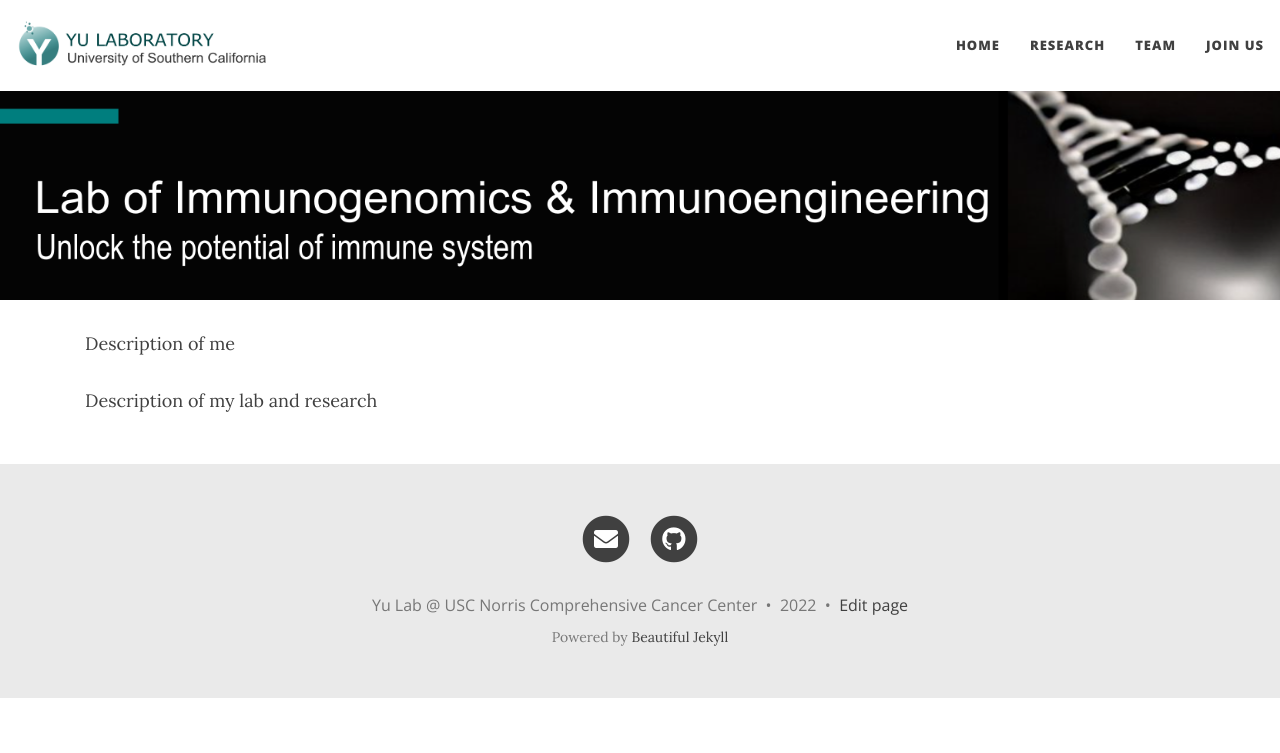
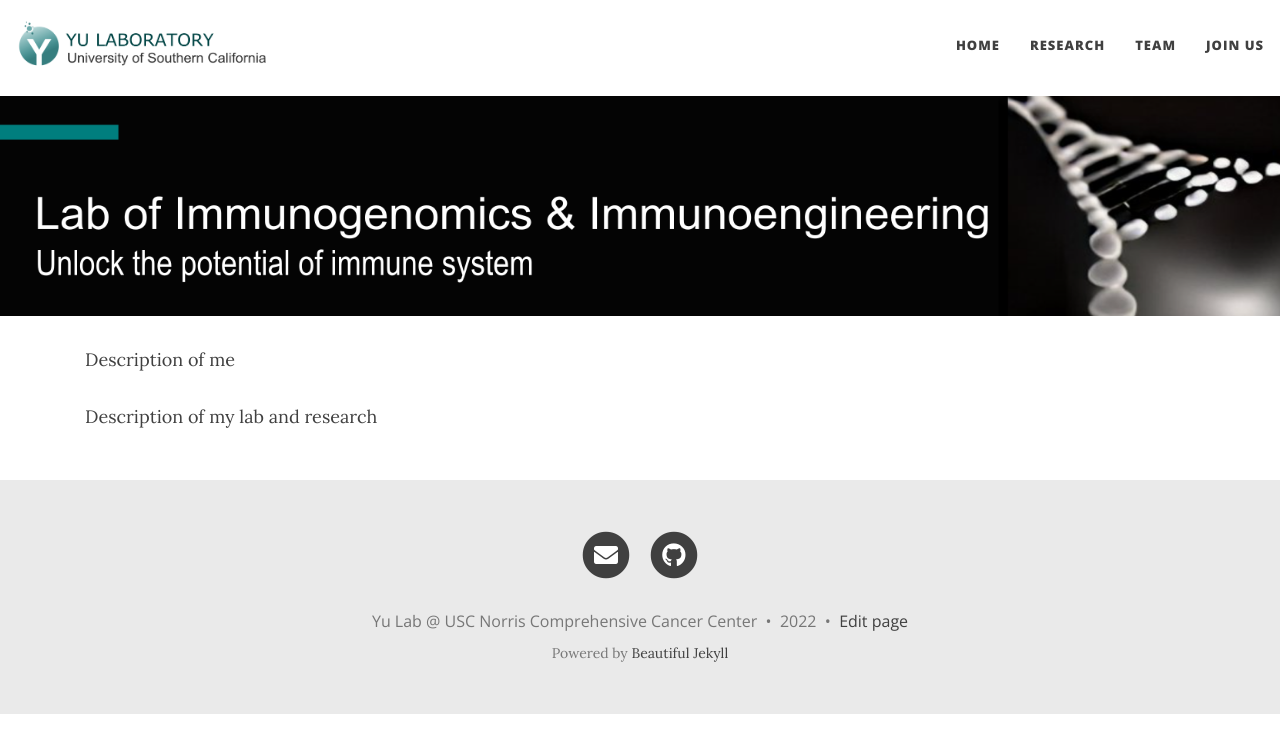
Before and after one commit to bingfeiyu-lab/bingfeiyu-lab.github.io, a Jekyll site: the page built from index.html, in a window 1280 px wide. Shown: the top 753 px of the page. Built offline with Jekyll 4.4.1, drawn with Linux system fonts in a browser that asks for light colours; nearby versions of some CDN libraries; the list of posts is cut into pages by our own code.

Commit message:
update navbar

```diff
--- a/assets/css/beautifuljekyll.css
+++ b/assets/css/beautifuljekyll.css
@@ -21,7 +21,7 @@ body {
   background-attachment: fixed;
   {% endif %}
   overflow-wrap: break-word;
-  padding-top: 5rem;
+  padding-top: 6rem;
 }
 p {
   line-height: 1.5;
```
